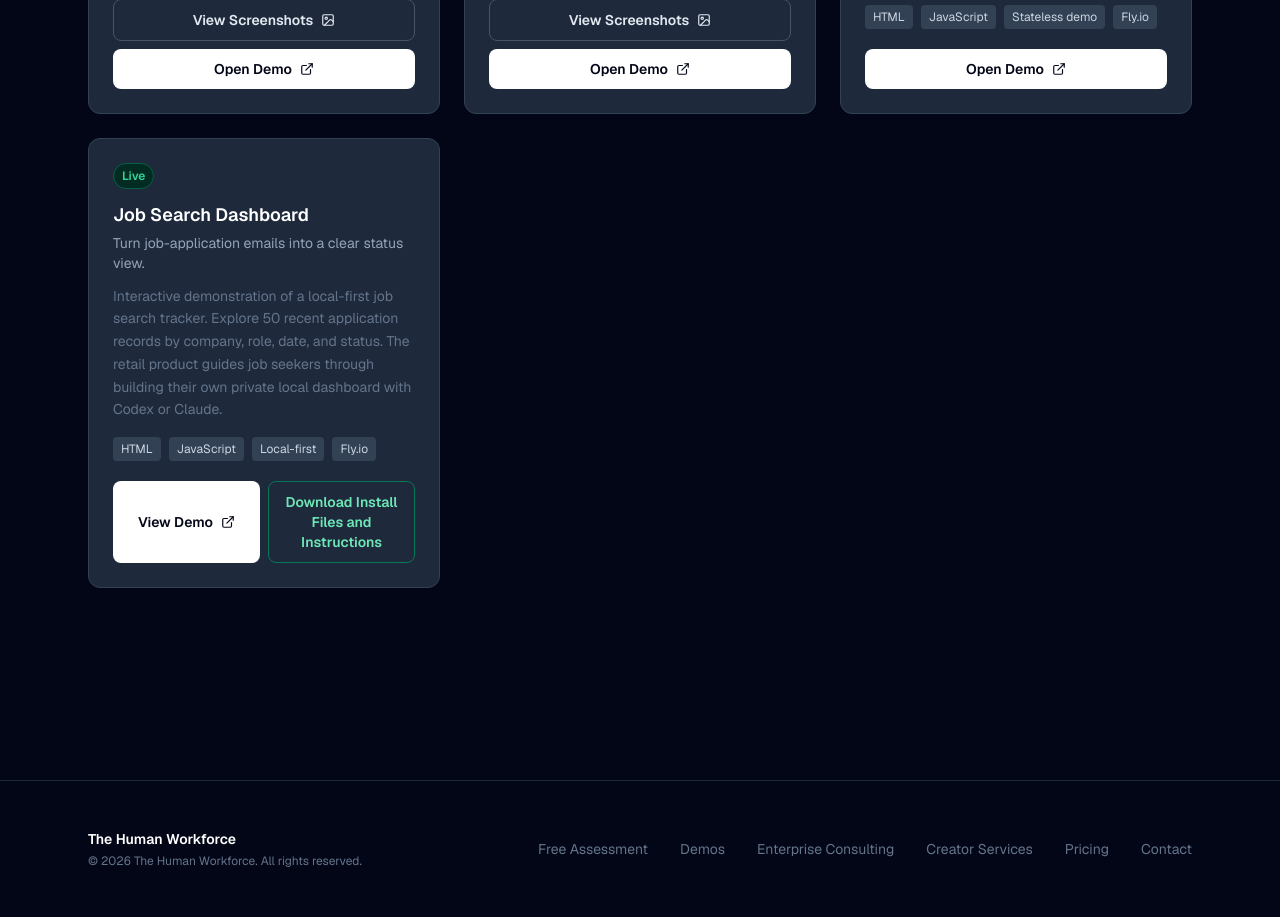
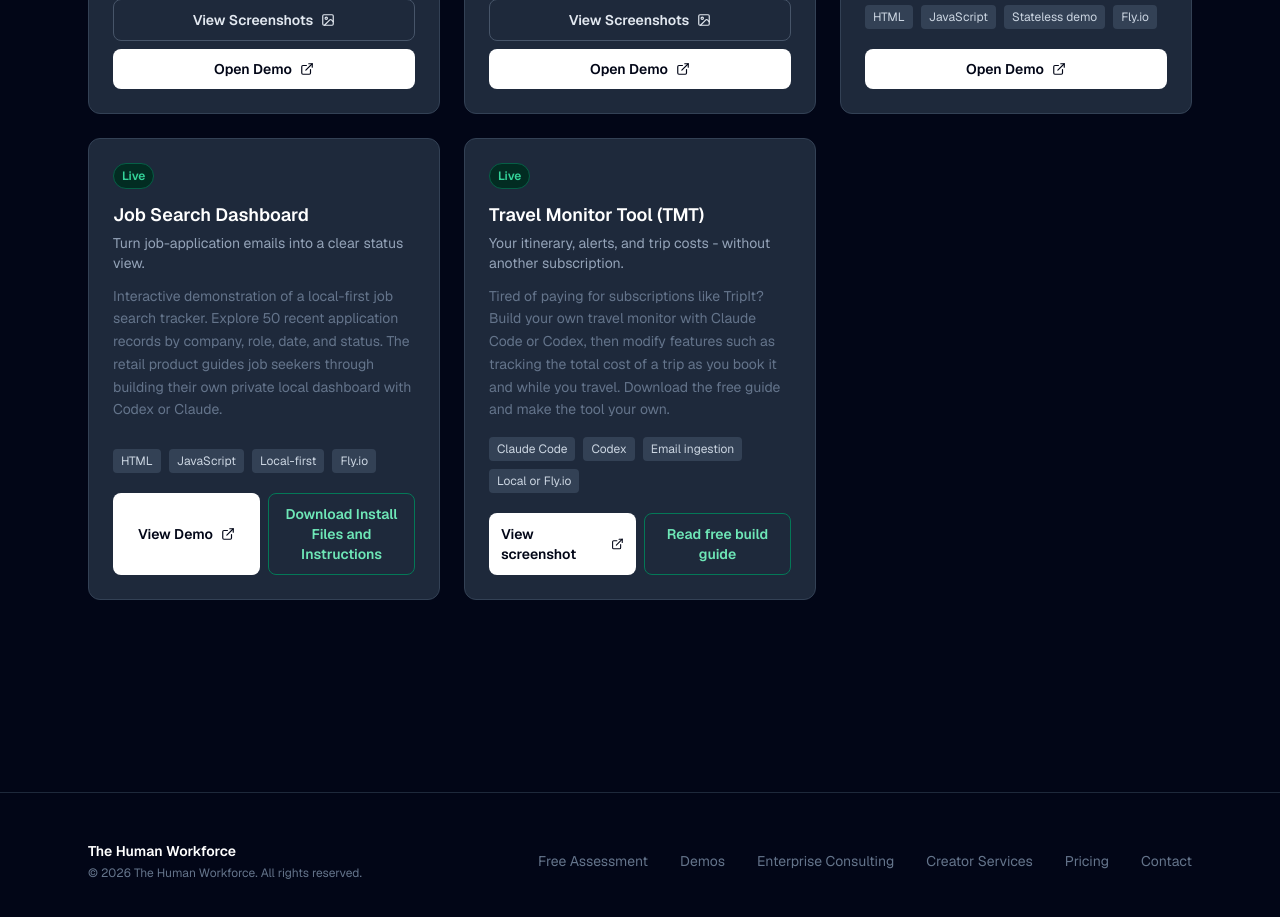
Before and after one commit to cjmurphy4810/human-workforce-consulting, a Next.js app: page /demos in a window 1280 px wide. Shown: the part 1880-2797 px from the top of the page. Built offline with nearby package versions, Linux system fonts and the light colour scheme.

Commit message:
Add Travel Monitor Tool demo card

```diff
--- a/src/components/DemoCard.tsx
+++ b/src/components/DemoCard.tsx
@@ -73,15 +73,16 @@ export default function DemoCard({ demo }: DemoCardProps) {
             rel="noopener noreferrer"
             className="flex items-center justify-center gap-2 w-full min-h-11 px-3 py-2.5 rounded-lg bg-white text-slate-950 text-sm font-semibold hover:bg-slate-100 transition-colors"
           >
-            View Demo
+            {demo.live_label || 'View Demo'}
             <ExternalLink size={14} />
           </a>
           <a
             href={demo.download_url}
-            download
+            target="_blank"
+            rel="noopener noreferrer"
             className="flex items-center justify-center gap-2 w-full min-h-11 px-3 py-2.5 rounded-lg border border-emerald-700 text-emerald-300 text-center text-sm font-semibold hover:bg-emerald-950 transition-colors"
           >
-            Download Install Files and Instructions
+            {demo.download_label || 'Download Install Files and Instructions'}
           </a>
         </div>
       ) : (
--- a/src/content/demos.json
+++ b/src/content/demos.json
@@ -117,5 +117,20 @@
     "status": "live",
     "category": "Personal",
     "screenshot_url": "/images/demo-screenshots/job-search-dashboard.png"
+  },
+  {
+    "id": "travel-monitor-tool",
+    "name": "Travel Monitor Tool (TMT)",
+    "tagline": "Your itinerary, alerts, and trip costs - without another subscription.",
+    "description": "Tired of paying for subscriptions like TripIt? Build your own travel monitor with Claude Code or Codex, then modify features such as tracking the total cost of a trip as you book it and while you travel. Download the free guide and make the tool your own.",
+    "live_url": "/images/demo-screenshots/travel-monitor-tool.png",
+    "download_url": "https://drive.google.com/file/d/1bPOu9N9NDvwqw-ol8dTMqFvfO4Jcdod4/view?usp=drive_link",
+    "github_url": "",
+    "tech_stack": ["Claude Code", "Codex", "Email ingestion", "Local or Fly.io"],
+    "status": "live",
+    "category": "Personal",
+    "screenshot_url": "/images/demo-screenshots/travel-monitor-tool.png",
+    "live_label": "View screenshot",
+    "download_label": "Read free build guide"
   }
 ]
--- a/src/types/index.ts
+++ b/src/types/index.ts
@@ -10,6 +10,8 @@ export interface Demo {
   category: string
   screenshot_url?: string
   download_url?: string
+  live_label?: string
+  download_label?: string
 }
 
 export interface Expert {
```
Also changed, not shown: public/images/demo-screenshots/travel-monitor-tool.png (added), 1 other file (tests, documents, lock files or other folders).
